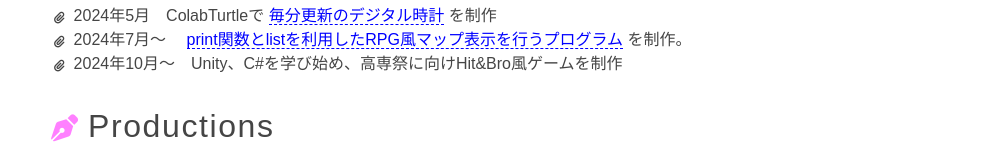
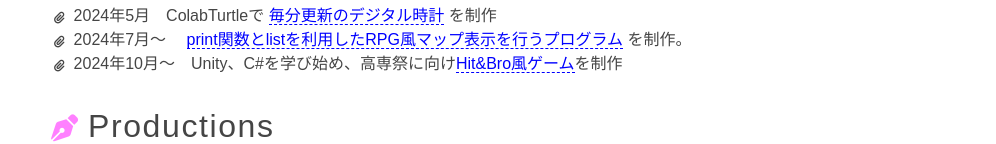
Before and after one commit to Aoi-Morino/MyPortfolio, a plain HTML site: page index.html in a window 1280 px wide. Shown: the part 791-935 px from the top of the page, without its empty margins (140-1136 px from the left). Drawn offline with Linux system fonts and the light colour scheme; a web font is replaced by a local one.

Commit message:
URL追加
HistoryのHit&Bro風ゲーム部分

```diff
--- a/index.html
+++ b/index.html
@@ -49,7 +49,7 @@
       <a href="https://colab.research.google.com/drive/1gBEqMaUPcsJgtYGEXgsgwz4fSCpFWUq4?usp=sharing">print関数とlistを利用したRPG風マップ表示を行うプログラム</a>
       を制作。
     </li>
-    <li>2024年10月～　Unity、C#を学び始め、高専祭に向けHit&Bro風ゲームを制作</li>
+    <li>2024年10月～　Unity、C#を学び始め、高専祭に向け<a herf="https://aoi-morino.github.io/HitAndBroForPaperCup/">Hit&Bro風ゲーム</a>を制作</li>
   </ul>
 
   <h2>Productions</h2>
```
